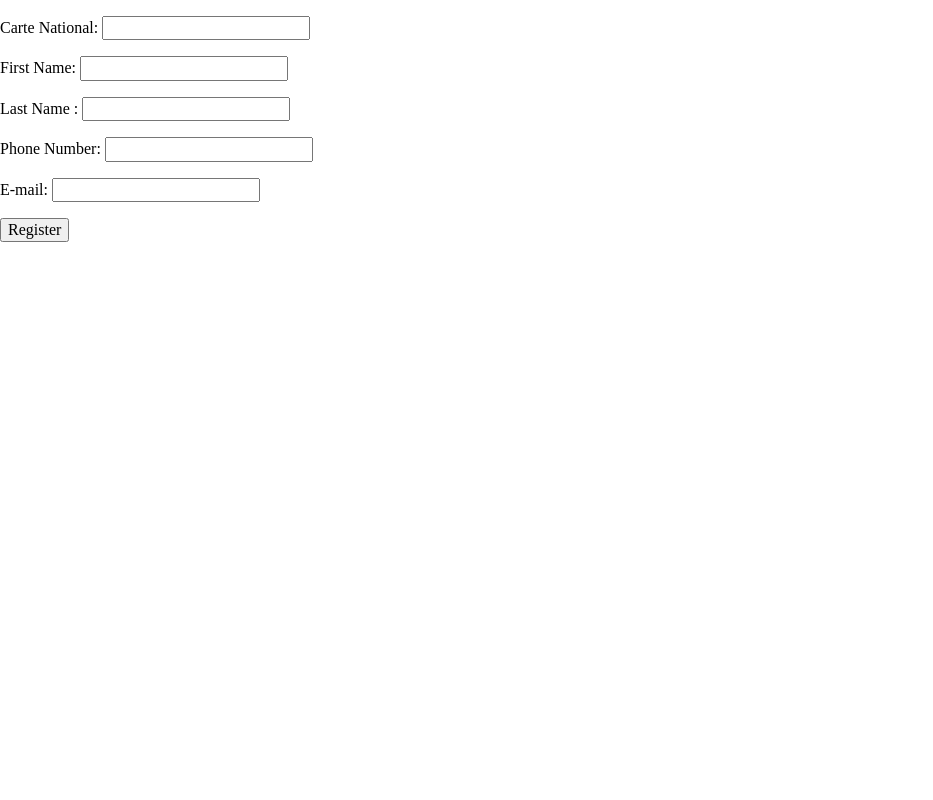
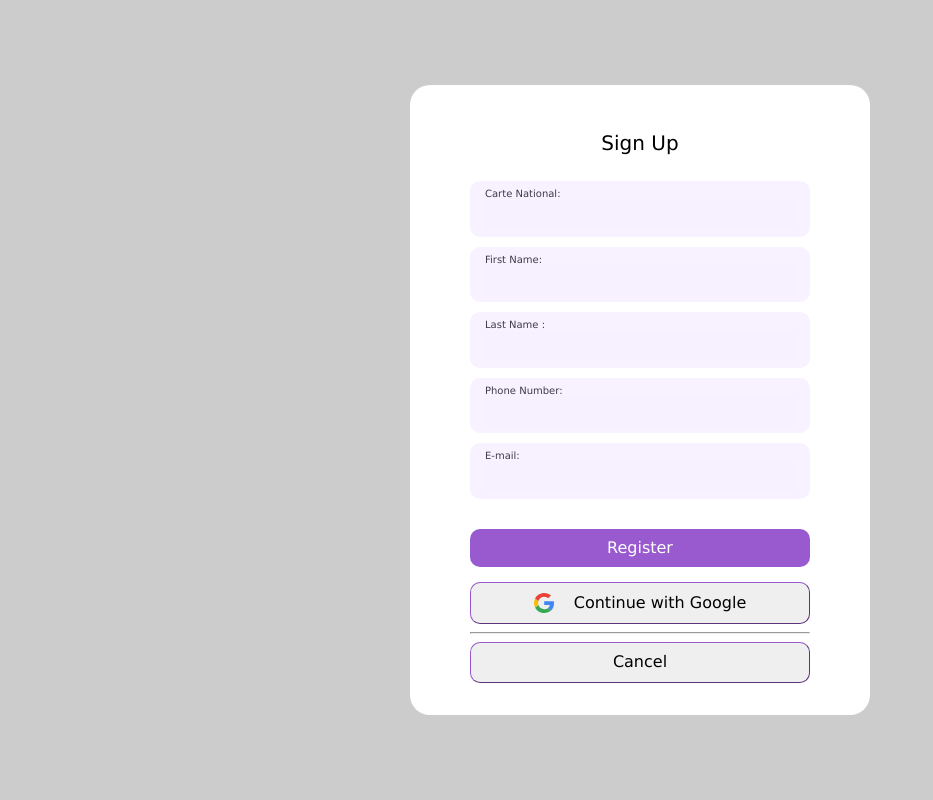
Before and after one commit to Orhan-x/libra-sys, a Django app: page /register/ in a window 1280 px wide. Shown: the whole page, without its empty margins (0-933 px from the left). Run offline with Django 5.2, Linux system fonts and the light colour scheme.

Commit message:
Add: Sign Up Form Style

```diff
--- a/authentication/templates/authentication/signup.html
+++ b/authentication/templates/authentication/signup.html
@@ -3,6 +3,7 @@
 {% load static %}
 
 {% comment %} Main Css File{% endcomment %}
+
 {% block main_css_file %}
     <link rel="stylesheet" href="{% static "css/signup.css" %}" />
 {% endblock main_css_file %}
@@ -12,12 +13,22 @@
 
 {% block page_content %}
 
-<form method="POST">
-    {% csrf_token %}
+    <div class='form-container' >
+        <h4>sign up</h4>
+        <form method="POST">
+            {% csrf_token %}
 
-    {{ form.as_p }}
-    <button type='submit' >Register</button>
+            {{ form.as_div }}
+            <button type='submit' class='btn register-btn' >Register</button>
+        </form>
+        <button type='button' class='btn google-btn' >
+            <img src="{% static "css/google-color-icon.svg" %}"/>Continue with Google
+        </button>
+        <hr>
+        <button type='button' class='btn cancel-btn' >
+            <a href='#'>Cancel</a>
+        </button>
 
-</form>
+    </div>
 
 {% endblock page_content %}
--- a/static/css/logout.css
+++ /dev/null
@@ -1,3 +0,0 @@
-body {
-    background-color: red;
-}
--- a/static/css/signup.css
+++ b/static/css/signup.css
@@ -1,3 +1,144 @@
-h1 {
-    background-color: red;
+:root {
+    --primary-color: #985ACE;
 }
+
+/* global rules */
+
+*,
+*::after,
+*::before {
+    -webkit-box-sizing: border-box;
+    -ms-box-sizing: border-box;
+    -o-box-sizing: border-box;
+    box-sizing: border-box;
+}
+
+html {
+    scroll-behavior: smooth;
+}
+
+a {
+    text-decoration: none !important;
+    color: black;
+}
+
+hr {
+    border-width: 1px;
+}
+
+body {
+    font-family: 'Lucida Sans', Verdana, sans-serif, Lora;
+    background-color: #ccc;
+}
+
+.container {
+    margin-left: auto;
+    margin-right: auto;
+    padding-left: 15px;
+    padding-right: 15px;
+}
+
+/* small devices */
+@media (min-width: 758px) {
+    .container {
+        width: 750px;
+    }
+}
+
+
+/* Meduim devices */
+@media (min-width: 992px) {
+    .container {
+        width: 970px;
+    }
+}
+
+
+/* Large devices */
+@media (min-width: 1200px) {
+    .container {
+        width: 1170px;
+    }
+}
+
+.container {
+    display: flex;
+    justify-content: center;
+    align-items: center;
+    height: 100vh;
+}
+
+
+div.form-container {
+    background-color: white;
+    padding: 20px 60px;
+    border-radius: 20px;
+    width: 460px;
+    height: 630px;
+}
+
+div.form-container > h4 {
+    text-align: center;
+    font-size: 20px;
+    font-weight: 400;
+    text-transform: capitalize;
+    font-family:'Lucida Sans', 'Lucida Sans Regular',  Verdana, sans-serif;
+}
+
+div.form-container form > div {
+    background-color: #F8F1FF;
+    margin: 10px 0;
+    width: 100%;
+    padding: 7px 15px;
+    border-radius: 10px;
+}
+
+div.form-container form > div label {
+    font-size: 10px;
+    font-weight: 400;
+    color: #403A4B;
+}
+
+div.form-container form > div input {
+    font-size: 12px;
+    width: 100%;
+    border: none;
+    outline: none;
+    background-color: hsl(270, 100%, 97%);
+    height: 30px;
+    color: #403A4B;
+    font-weight: bold;
+}
+
+div.form-container form > div label,
+div.form-container form > div input {
+    display: block;
+}
+
+div.form-container .btn {
+    width: 100%;
+    padding: 10px 20px;
+    border-radius: 10px;
+    border-color: #985ACE;
+    border-width: 1px;
+    cursor: pointer;
+}
+
+div.form-container .btn.register-btn {
+    background-color: var(--primary-color);
+    color: white;
+    border: none;
+    margin-bottom: 15px;
+    margin-top: 20px;
+}
+
+div.form-container .btn.google-btn {
+    display: flex;
+    align-items: center;
+    justify-content: center;
+}
+
+div.form-container .btn.google-btn img {
+    width: 20px;
+    margin-right: 20px;
+}
```
Also changed, not shown: static/css/google-color-icon.svg (added).
